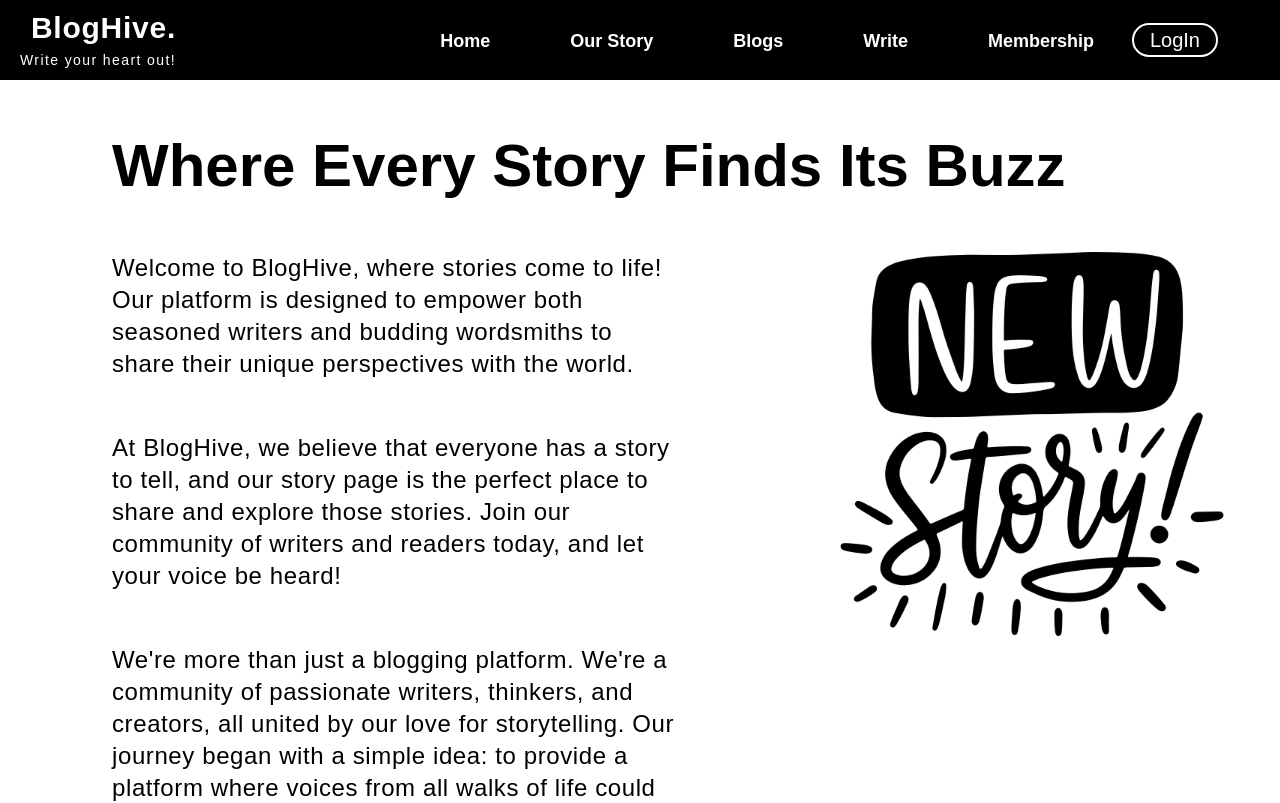
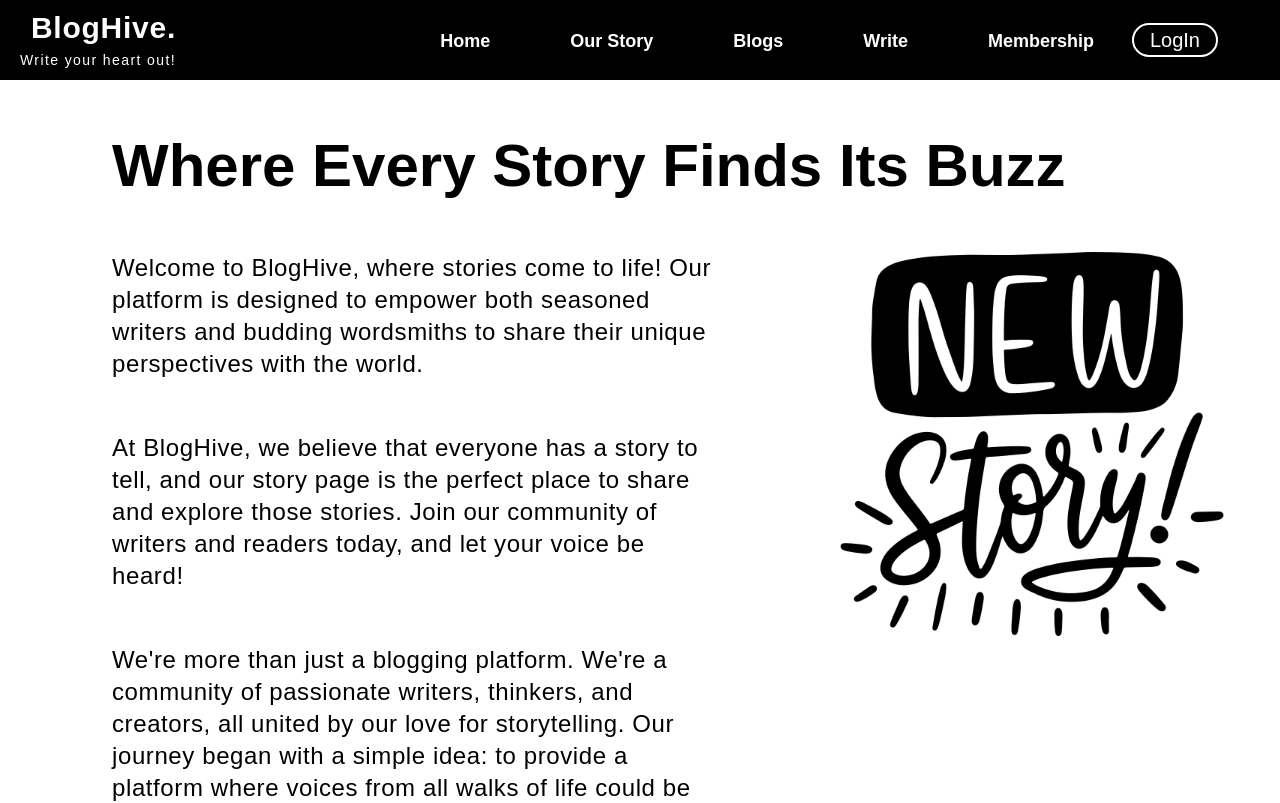
Before and after one commit to Himanshipatel04/BlogHive-F, a React (Create React App) app: page /story in a window 1280 px wide. Shown: the top 803 px of the page. Built offline with nearby package versions, Linux system fonts and the light colour scheme; the HTML template or start-up script is replaced by a standard one; a web font is replaced by a local one.

Commit message:
Update styling for Story component

```diff
--- a/src/pages/Story.jsx
+++ b/src/pages/Story.jsx
@@ -10,7 +10,7 @@ const Story = () => {
       <p className="text-6xl inria-sans-bold ">
         Where Every Story Finds Its Buzz
       </p>
-     <div className="flex gap-40 ">
+     <div className="flex gap-32 ">
      <div className="flex flex-col gap-10 w-[800px] inria-sans-regular text-2xl tracking-wide space-y-3">
         <p>
           Welcome to BlogHive, where stories come to life! Our platform is
```
